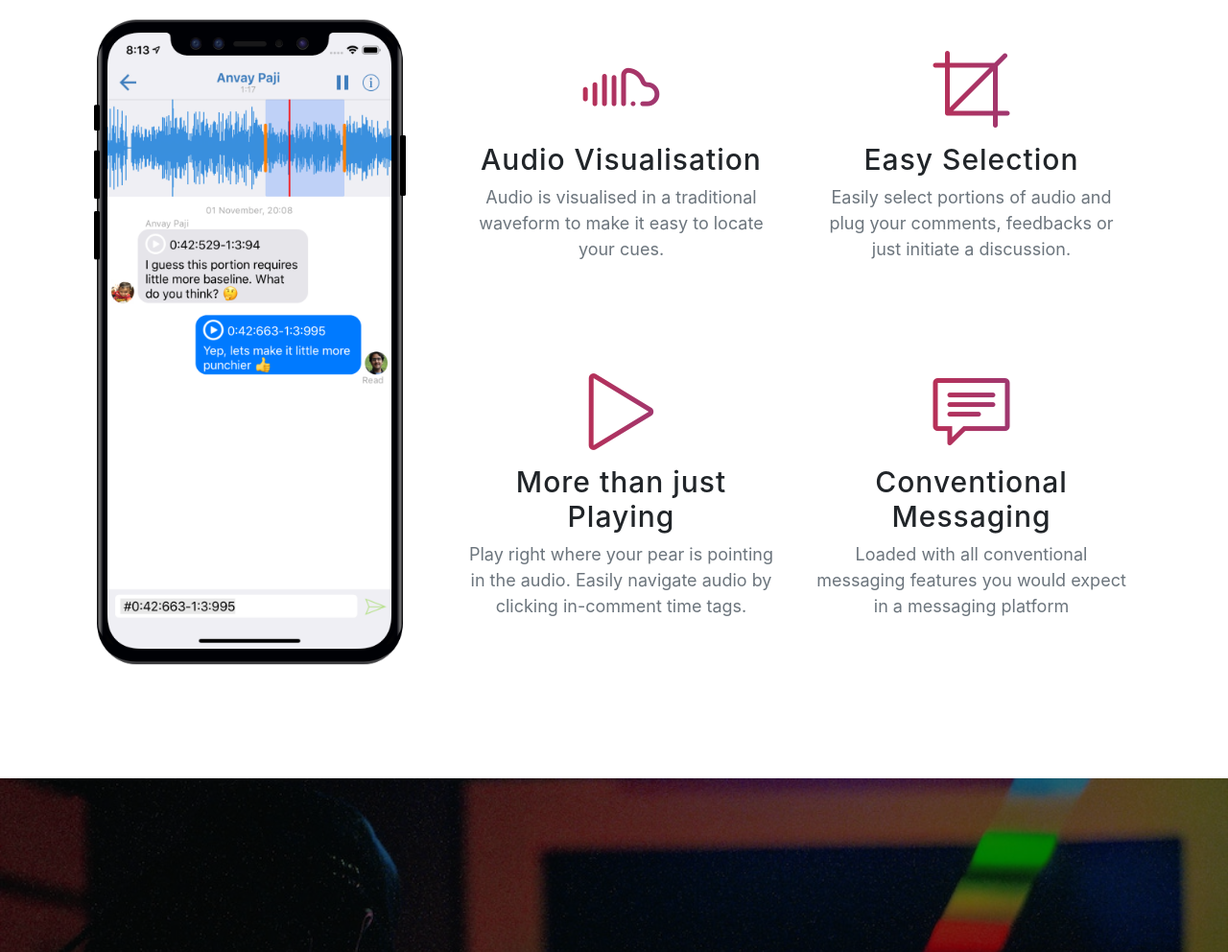
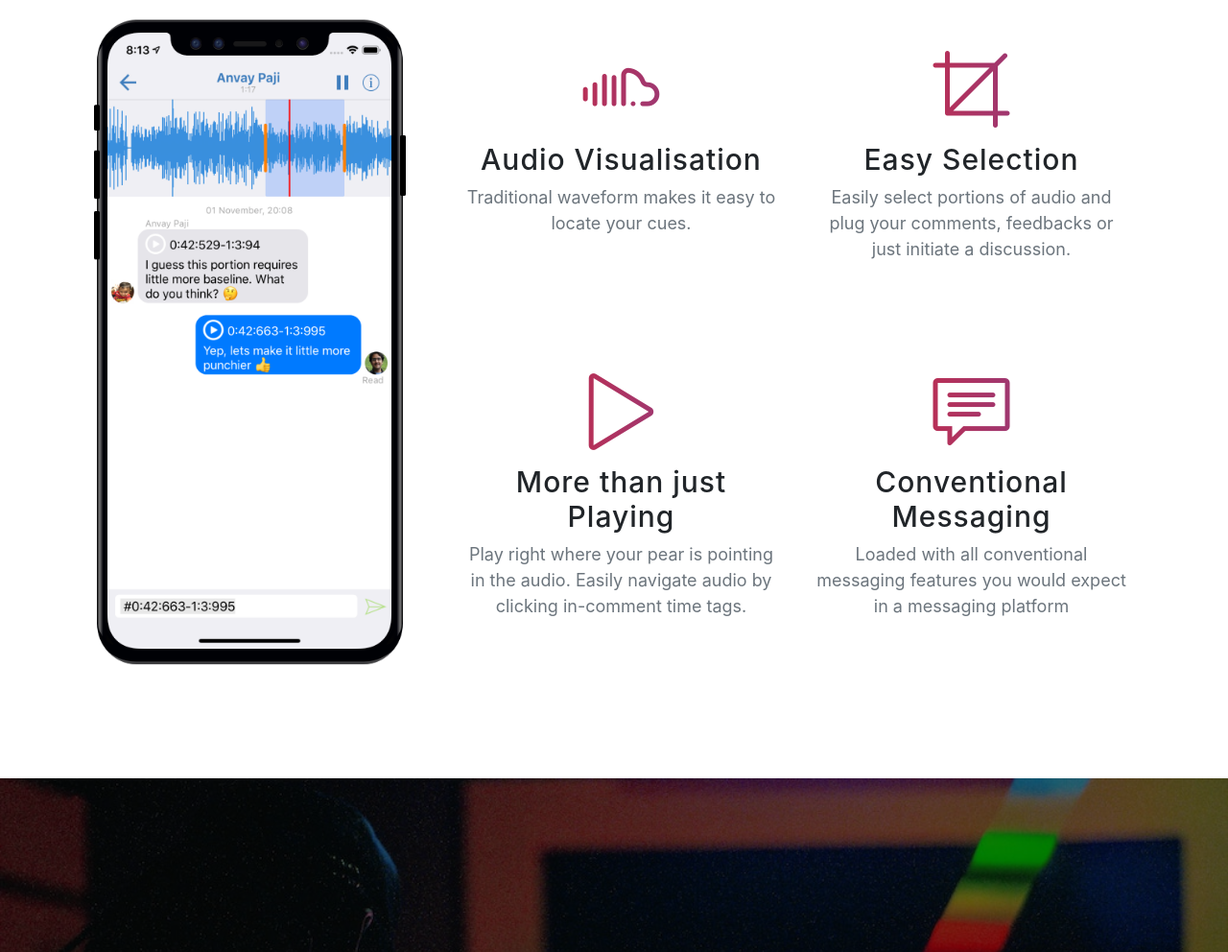
Before and after one commit to atulshukla/audioadda, a website with bundled scripts: page index.html in a window 1280 px wide. Shown: the part 1748-2740 px from the top of the page at 96% size. Built offline with nearby package versions, Linux system fonts and the light colour scheme; a web font is replaced by a local one.

Commit message:
grammer corrections

```diff
--- a/index.html
+++ b/index.html
@@ -129,7 +129,7 @@
                   <div class="feature-item">
                     <i class="icon-social-soundcloud text-primary"></i>
                     <h3>Audio Visualisation</h3>
-                    <p class="text-muted">Audio is visualised in a traditional waveform to make it easy to locate your cues.</p>
+                    <p class="text-muted">Traditional waveform makes it easy to locate your cues.</p>
                   </div>
                 </div>
                 <div class="col-lg-6">
```
